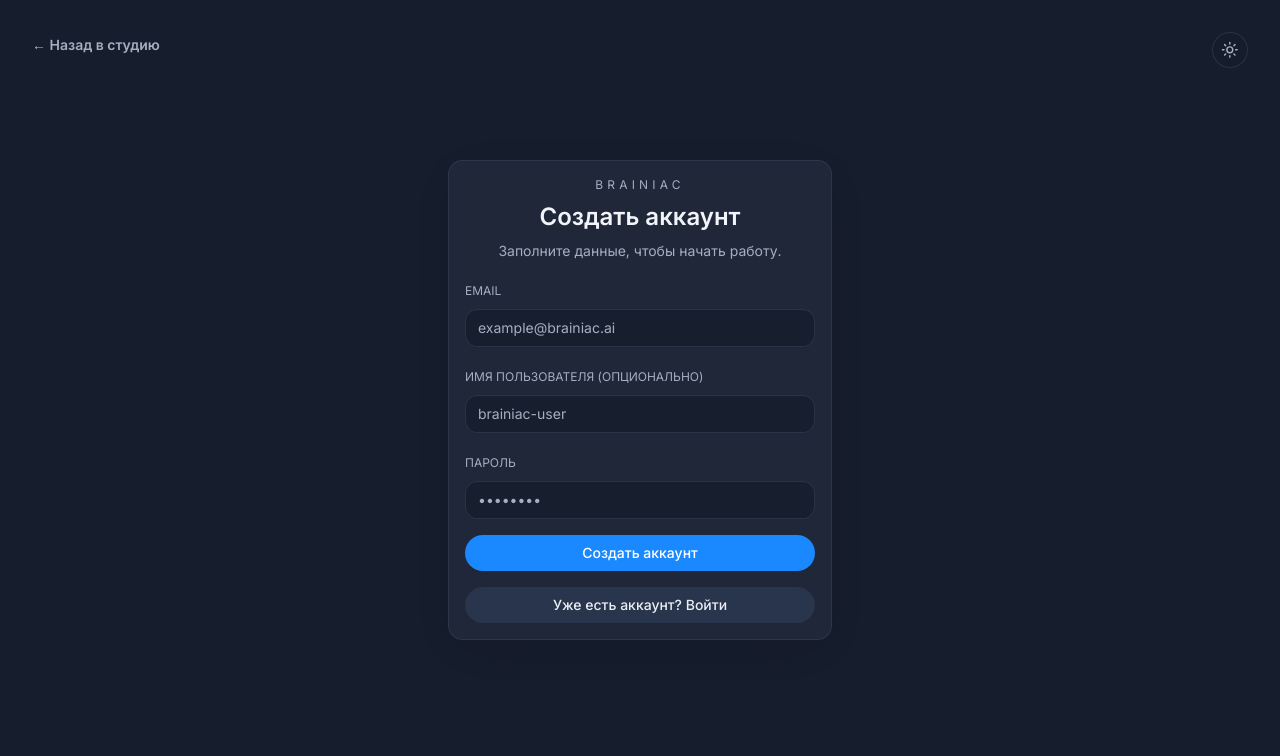
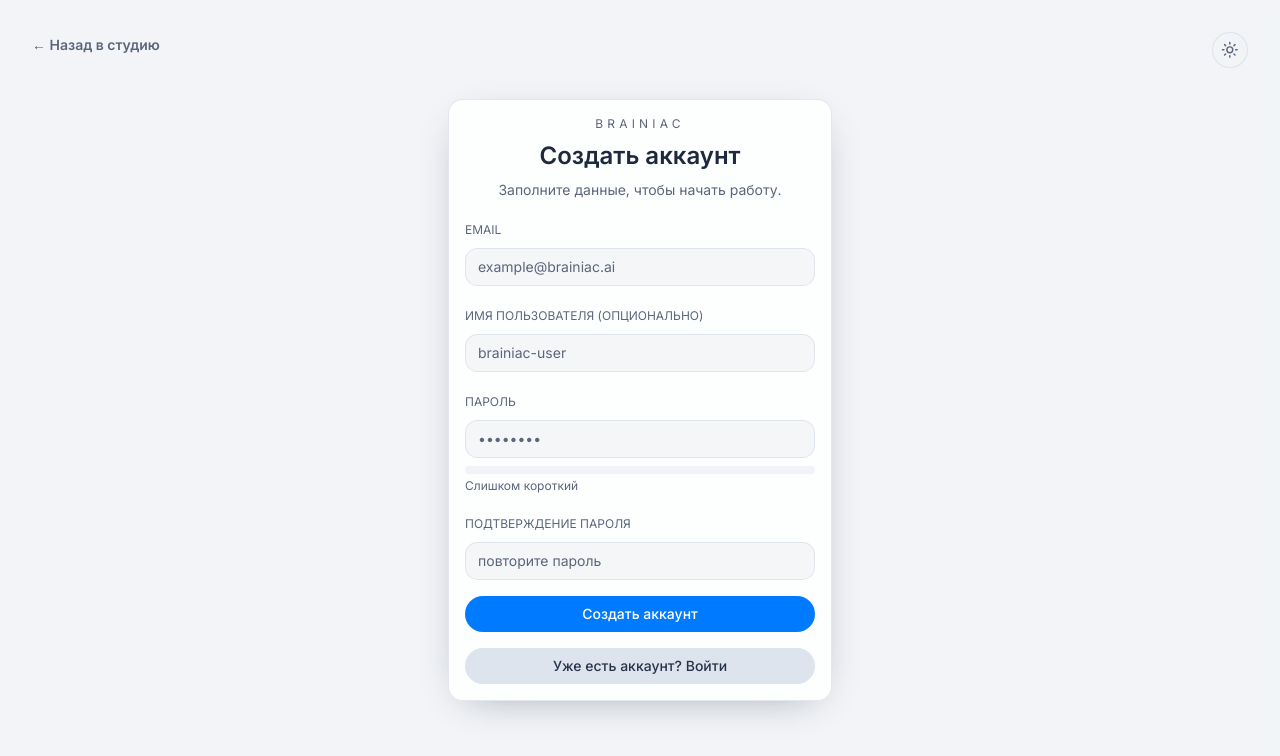
Before and after one commit to Konscig/BrAIniac, a React (Create React App) app in the folder frontend/: page /auth in a window 1280 px wide. Both pictures are taken after a click on the button "Нужен аккаунт? Зарегистрируйтесь". Shown: the top 756 px of the page. Built offline with nearby package versions, Linux system fonts and the light colour scheme; no server answers.

Commit message:
auth and register now correctly work on fronted

```diff
--- a/frontend/src/App.tsx
+++ b/frontend/src/App.tsx
@@ -1,5 +1,6 @@
 import React from "react";
-import { Route, Routes } from "react-router-dom";
+import { LogOut } from "lucide-react";
+import { Navigate, Route, Routes, useLocation, useNavigate } from "react-router-dom";
 
 import "./App.css";
 
@@ -15,6 +16,7 @@
 import { Button } from "./components/ui/button";
 import { mockProjects } from "./data/mock-data";
 import { AuthPage } from "./pages/auth-page";
+import { useAuth } from "./providers/AuthProvider";
 
 function MainPage(): React.ReactElement {
   const [activeProjectId, setActiveProjectId] = React.useState<string>(
@@ -24,6 +26,13 @@
     "test"
   );
   const [sidebarCollapsed, setSidebarCollapsed] = React.useState(false);
+  const navigate = useNavigate();
+  const { clearSession } = useAuth();
+
+  const handleLogout = React.useCallback(() => {
+    clearSession();
+    navigate("/auth", { replace: true });
+  }, [clearSession, navigate]);
 
   return (
     <div className="App flex min-h-screen flex-col bg-background text-foreground">
@@ -43,6 +52,15 @@
           </Button>
           <Button className="rounded-full">Запустить пайплайн</Button>
           <ModeToggle />
+          <Button
+            type="button"
+            variant="ghost"
+            className="rounded-full border border-border/60 bg-background/60 px-3"
+            onClick={handleLogout}
+          >
+            <LogOut className="mr-2 h-4 w-4" />
+            Выйти
+          </Button>
         </div>
       </header>
 
@@ -82,11 +100,46 @@
   );
 }
 
+function RequireAuth({ children }: { children: React.ReactElement }): React.ReactElement {
+  const { isAuthenticated } = useAuth();
+  const location = useLocation();
+
+  if (!isAuthenticated) {
+    return <Navigate to="/auth" replace state={{ from: location }} />;
+  }
+
+  return children;
+}
+
+function PublicOnly({ children }: { children: React.ReactElement }): React.ReactElement {
+  const { isAuthenticated } = useAuth();
+
+  if (isAuthenticated) {
+    return <Navigate to="/" replace />;
+  }
+
+  return children;
+}
+
 function App(): React.ReactElement {
   return (
     <Routes>
-      <Route path="/" element={<MainPage />} />
-      <Route path="/auth" element={<AuthPage />} />
+      <Route
+        path="/"
+        element={(
+          <RequireAuth>
+            <MainPage />
+          </RequireAuth>
+        )}
+      />
+      <Route
+        path="/auth"
+        element={(
+          <PublicOnly>
+            <AuthPage />
+          </PublicOnly>
+        )}
+      />
     </Routes>
   );
 }
--- a/frontend/src/index.tsx
+++ b/frontend/src/index.tsx
@@ -7,6 +7,7 @@
 import reportWebVitals from "./reportWebVitals";
 
 import { ThemeProvider } from "./providers/ThemeProvider";
+import { AuthProvider } from "./providers/AuthProvider";
 
 const root = ReactDOM.createRoot(
   document.getElementById('root') as HTMLElement
@@ -15,7 +16,9 @@
   <React.StrictMode>
     <BrowserRouter>
       <ThemeProvider>
-        <App />
+        <AuthProvider>
+          <App />
+        </AuthProvider>
       </ThemeProvider>
     </BrowserRouter>
   </React.StrictMode>
--- a/frontend/src/pages/auth-page.tsx
+++ b/frontend/src/pages/auth-page.tsx
@@ -1,10 +1,11 @@
 import React from "react";
-import { Link, useNavigate } from "react-router-dom";
+import { Link, useLocation, useNavigate } from "react-router-dom";
 
 import { ModeToggle } from "../components/mode-toggle";
 import { Button } from "../components/ui/button";
 import { Card, CardContent, CardHeader } from "../components/ui/card";
 import { postJson, type ApiError } from "../lib/api";
+import { useAuth, normalizeAuthTokens } from "../providers/AuthProvider";
 
 type AuthMode = "login" | "register";
 
@@ -12,12 +13,48 @@
   email: string;
   username: string;
   password: string;
+  confirmPassword: string;
 };
 
 const initialFormState: AuthFormState = {
   email: "",
   username: "",
-  password: ""
+  password: "",
+  confirmPassword: ""
+};
+
+type PasswordStrength = {
+  score: number;
+  label: string;
+  tone: string;
+};
+
+const passwordStrengthLabels: Array<Omit<PasswordStrength, "score">> = [
+  { label: "Слишком короткий", tone: "bg-destructive/60" },
+  { label: "Слабый", tone: "bg-amber-500/70" },
+  { label: "Средний", tone: "bg-primary/50" },
+  { label: "Хороший", tone: "bg-primary/80" },
+  { label: "Отличный", tone: "bg-primary" }
+];
+
+const MIN_PASSWORD_SCORE = 2;
+
+const evaluatePassword = (value: string): PasswordStrength => {
+  const requirements = [
+    /[a-z]/.test(value),
+    /[A-Z]/.test(value),
+    /\d/.test(value),
+    /[^\w\s]/.test(value)
+  ];
+
+  let score = 0;
+  if (value.length >= 8) score += 1;
+  score += requirements.filter(Boolean).length;
+  if (value.length >= 12) score += 1;
+  const clamped = Math.min(score, passwordStrengthLabels.length - 1);
+  const { label, tone } = passwordStrengthLabels[clamped];
+
+  return { score: clamped, label, tone };
 };
 
 export function AuthPage(): React.ReactElement {
@@ -25,7 +62,20 @@
   const [form, setForm] = React.useState<AuthFormState>(initialFormState);
   const [isLoading, setIsLoading] = React.useState(false);
   const [error, setError] = React.useState<string | null>(null);
+  const { setSession } = useAuth();
+  const location = useLocation();
   const navigate = useNavigate();
+  const passwordStrength = React.useMemo(() => evaluatePassword(form.password), [form.password]);
+  const strengthProgress = React.useMemo(() => {
+    if (!form.password) {
+      return 0;
+    }
+    return ((passwordStrength.score + 1) / passwordStrengthLabels.length) * 100;
+  }, [form.password, passwordStrength.score]);
+  const redirectTo = React.useMemo(() => {
+    const state = location.state as { from?: { pathname?: string } } | null;
+    return state?.from?.pathname || "/";
+  }, [location.state]);
 
   const handleChange = (event: React.ChangeEvent<HTMLInputElement>) => {
     const { name, value } = event.target;
@@ -35,7 +85,7 @@
   const toggleMode = () => {
     setMode((prev) => (prev === "login" ? "register" : "login"));
     setError(null);
-    setForm((prev) => ({ ...prev, password: "" }));
+    setForm((prev) => ({ ...prev, password: "", confirmPassword: "" }));
   };
 
   const handleSubmit = async (event: React.FormEvent<HTMLFormElement>) => {
@@ -44,36 +94,55 @@
     setError(null);
 
     try {
+      if (mode === "register") {
+        if (form.password !== form.confirmPassword) {
+          setError("Пароли не совпадают");
+          return;
+        }
+        if (form.password && passwordStrength.score < MIN_PASSWORD_SCORE) {
+          setError("Пароль недостаточно надёжный");
+          return;
+        }
+      }
+
       if (mode === "login") {
         const identifier = form.email.trim().toLowerCase();
         const payload = {
           username: identifier,
           password: form.password
         };
-        const tokens = await postJson<{ access_token: string; refresh_token: string }>(
+        const response = await postJson(
           "/v1/login",
           payload,
           { credentials: "include" }
         );
-        localStorage.setItem("brainiac.tokens", JSON.stringify(tokens));
-        navigate("/");
+        const tokens = normalizeAuthTokens(response);
+        if (!tokens) {
+          throw new Error("Ответ сервиса аутентификации не содержит токены");
+        }
+        setSession(tokens);
+        navigate(redirectTo, { replace: true });
         return;
       }
 
-  const email = form.email.trim().toLowerCase();
+      const email = form.email.trim().toLowerCase();
       const username = (form.username.trim() || email).trim();
       const payload = {
         email,
         username,
         password: form.password
       };
-      const tokens = await postJson<{ access_token: string; refresh_token: string }>(
+      const response = await postJson(
         "/v1/signin",
         payload,
         { credentials: "include" }
       );
-      localStorage.setItem("brainiac.tokens", JSON.stringify(tokens));
-      navigate("/");
+      const tokens = normalizeAuthTokens(response);
+      if (!tokens) {
+        throw new Error("Ответ сервиса регистрации не содержит токены");
+      }
+      setSession(tokens);
+      navigate(redirectTo, { replace: true });
     } catch (err) {
       const apiError = err as ApiError;
       let message = "Не удалось выполнить запрос";
@@ -174,7 +243,38 @@
                 placeholder="••••••••"
                 className="w-full rounded-md border border-border/60 bg-background/80 px-3 py-2 text-sm text-foreground placeholder:text-muted-foreground focus:outline-none focus:ring-2 focus:ring-ring"
               />
+              {mode === "register" && (
+                <div className="space-y-1">
+                  <div className="h-2 w-full rounded-full bg-muted/40">
+                    <div
+                      className={`h-full rounded-full transition-all ${passwordStrength.tone}`}
+                      style={{ width: `${strengthProgress}%` }}
+                    />
+                  </div>
+                  <div className="text-xs text-muted-foreground">{passwordStrength.label}</div>
+                </div>
+              )}
             </div>
+
+            {mode === "register" && (
+              <div className="space-y-2">
+                <label htmlFor="confirmPassword" className="text-xs uppercase text-muted-foreground">
+                  Подтверждение пароля
+                </label>
+                <input
+                  id="confirmPassword"
+                  name="confirmPassword"
+                  type="password"
+                  autoComplete="new-password"
+                  required
+                  minLength={6}
+                  value={form.confirmPassword}
+                  onChange={handleChange}
+                  placeholder="повторите пароль"
+                  className="w-full rounded-md border border-border/60 bg-background/80 px-3 py-2 text-sm text-foreground placeholder:text-muted-foreground focus:outline-none focus:ring-2 focus:ring-ring"
+                />
+              </div>
+            )}
 
             {error && (
               <div className="rounded-md border border-destructive/40 bg-destructive/10 px-3 py-2 text-sm text-destructive-foreground">
--- /dev/null
+++ b/frontend/src/providers/AuthProvider.tsx
@@ -0,0 +1,102 @@
+import React, { createContext, useCallback, useContext, useMemo, useState } from "react";
+
+export type AuthTokens = {
+  accessToken: string;
+  refreshToken: string;
+};
+
+const normalizeTokens = (input: unknown): AuthTokens | null => {
+  if (!input || typeof input !== "object") {
+    return null;
+  }
+
+  const candidate = input as Record<string, unknown>;
+  const access = candidate.accessToken ?? candidate.access_token;
+  const refresh = candidate.refreshToken ?? candidate.refresh_token;
+
+  if (typeof access === "string" && typeof refresh === "string") {
+    return { accessToken: access, refreshToken: refresh };
+  }
+
+  return null;
+};
+
+type AuthContextValue = {
+  tokens: AuthTokens | null;
+  isAuthenticated: boolean;
+  setSession: (tokens: AuthTokens) => void;
+  clearSession: () => void;
+};
+
+const STORAGE_KEY = "brainiac.tokens";
+
+const AuthContext = createContext<AuthContextValue | undefined>(undefined);
+
+const readStoredTokens = (): AuthTokens | null => {
+  if (typeof localStorage === "undefined") {
+    return null;
+  }
+
+  try {
+    const raw = localStorage.getItem(STORAGE_KEY);
+    if (!raw) {
+      return null;
+    }
+    return normalizeTokens(JSON.parse(raw));
+  } catch {
+    return null;
+  }
+};
+
+export const AuthProvider: React.FC<{ children: React.ReactNode }> = ({ children }) => {
+  const [tokens, setTokens] = useState<AuthTokens | null>(() => readStoredTokens());
+
+  const persistTokens = useCallback(
+    (next: AuthTokens | null) => {
+      setTokens(next);
+      try {
+        if (next) {
+          localStorage.setItem(STORAGE_KEY, JSON.stringify(next));
+        } else {
+          localStorage.removeItem(STORAGE_KEY);
+        }
+      } catch {
+        /* noop */
+      }
+    },
+    [setTokens]
+  );
+
+  const setSession = useCallback(
+    (nextTokens: AuthTokens) => {
+      persistTokens(nextTokens);
+    },
+    [persistTokens]
+  );
+
+  const clearSession = useCallback(() => {
+    persistTokens(null);
+  }, [persistTokens]);
+
+  const value = useMemo(
+    () => ({
+      tokens,
+      isAuthenticated: Boolean(tokens?.accessToken),
+      setSession,
+      clearSession
+    }),
+    [tokens, setSession, clearSession]
+  );
+
+  return <AuthContext.Provider value={value}>{children}</AuthContext.Provider>;
+};
+
+export const useAuth = (): AuthContextValue => {
+  const ctx = useContext(AuthContext);
+  if (!ctx) {
+    throw new Error("useAuth must be used within AuthProvider");
+  }
+  return ctx;
+};
+
+export const normalizeAuthTokens = (input: unknown): AuthTokens | null => normalizeTokens(input);
--- a/frontend/src/providers/ThemeProvider.tsx
+++ b/frontend/src/providers/ThemeProvider.tsx
@@ -19,34 +19,49 @@
     }
   });
 
-  const getSystem = () =>
-    window.matchMedia && window.matchMedia("(prefers-color-scheme: dark)").matches
-      ? "dark"
-      : "light";
+  const getSystem = () => {
+    if (typeof window === "undefined" || !window.matchMedia) {
+      return "light";
+    }
+    return window.matchMedia("(prefers-color-scheme: dark)").matches ? "dark" : "light";
+  };
 
-  const resolved = theme === "system" ? getSystem() : theme;
+  const [resolved, setResolved] = useState<"light" | "dark">(() =>
+    theme === "system" ? getSystem() : theme
+  );
 
   useEffect(() => {
-    const root = document.documentElement;
-    if (resolved === "dark") root.classList.add("dark");
-    else root.classList.remove("dark");
+    if (theme !== "system") {
+      setResolved(theme);
+      return;
+    }
+
+    if (typeof window === "undefined") {
+      setResolved("light");
+      return;
+    }
+
+    const mq = window.matchMedia("(prefers-color-scheme: dark)");
+    const updateResolved = () => {
+      setResolved(mq.matches ? "dark" : "light");
+    };
+
+    updateResolved();
+    mq.addEventListener?.("change", updateResolved);
+    return () => mq.removeEventListener?.("change", updateResolved);
+  }, [theme]);
+
+  useEffect(() => {
+    if (typeof document !== "undefined") {
+      const root = document.documentElement;
+      root.classList.toggle("dark", resolved === "dark");
+      root.classList.toggle("light", resolved === "light");
+    }
+
     try {
       localStorage.setItem("theme", theme);
     } catch {}
   }, [resolved, theme]);
-
-  useEffect(() => {
-    const mq = window.matchMedia("(prefers-color-scheme: dark)");
-    const handler = () => {
-      if (theme === "system") {
-        const root = document.documentElement;
-        if (mq.matches) root.classList.add("dark");
-        else root.classList.remove("dark");
-      }
-    };
-    mq.addEventListener?.("change", handler);
-    return () => mq.removeEventListener?.("change", handler);
-  }, [theme]);
 
   const setTheme = (t: Theme) => setThemeState(t);
 
```
Also changed, not shown: frontend/src/App.css (+30 -0 lines), frontend/src/components/canvas-board.tsx (+2 -22 lines).
